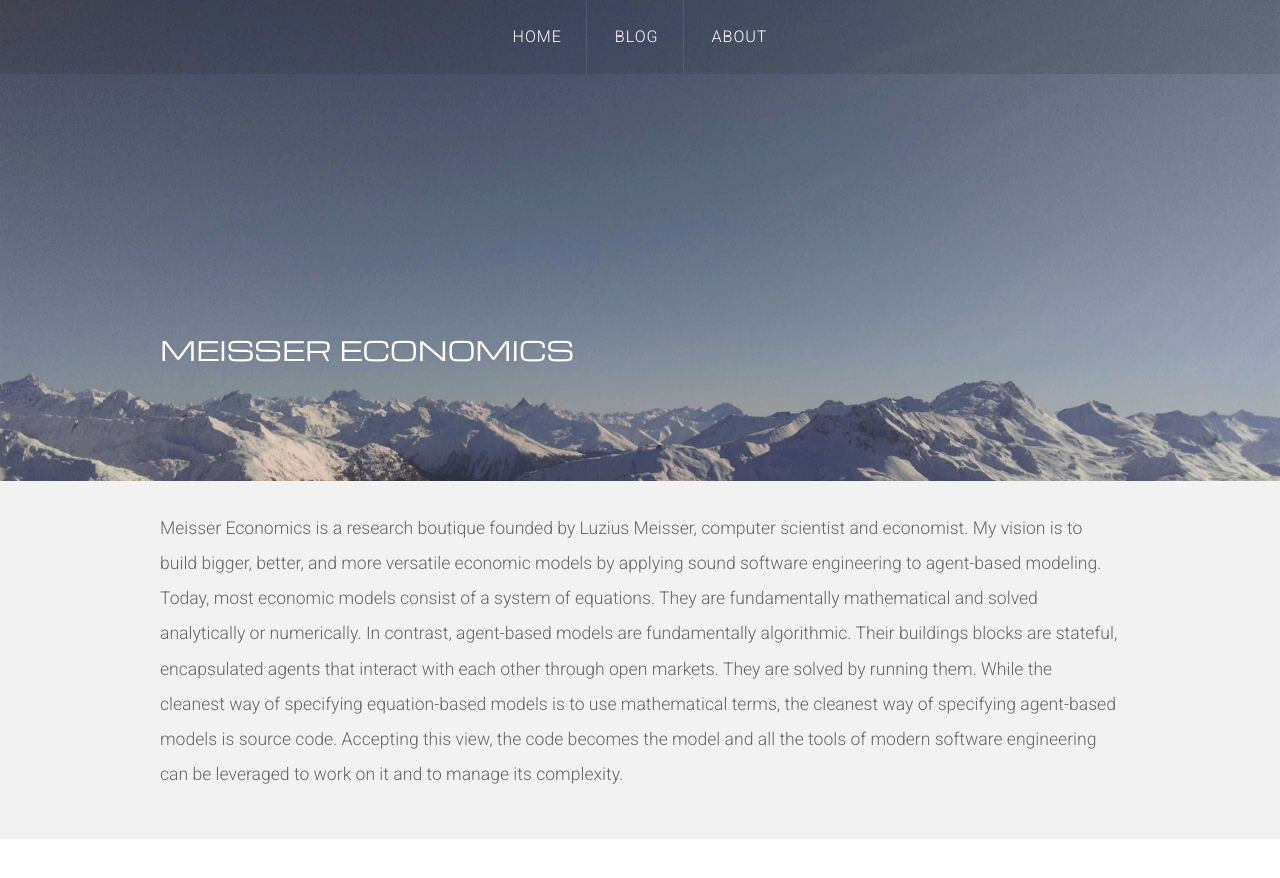
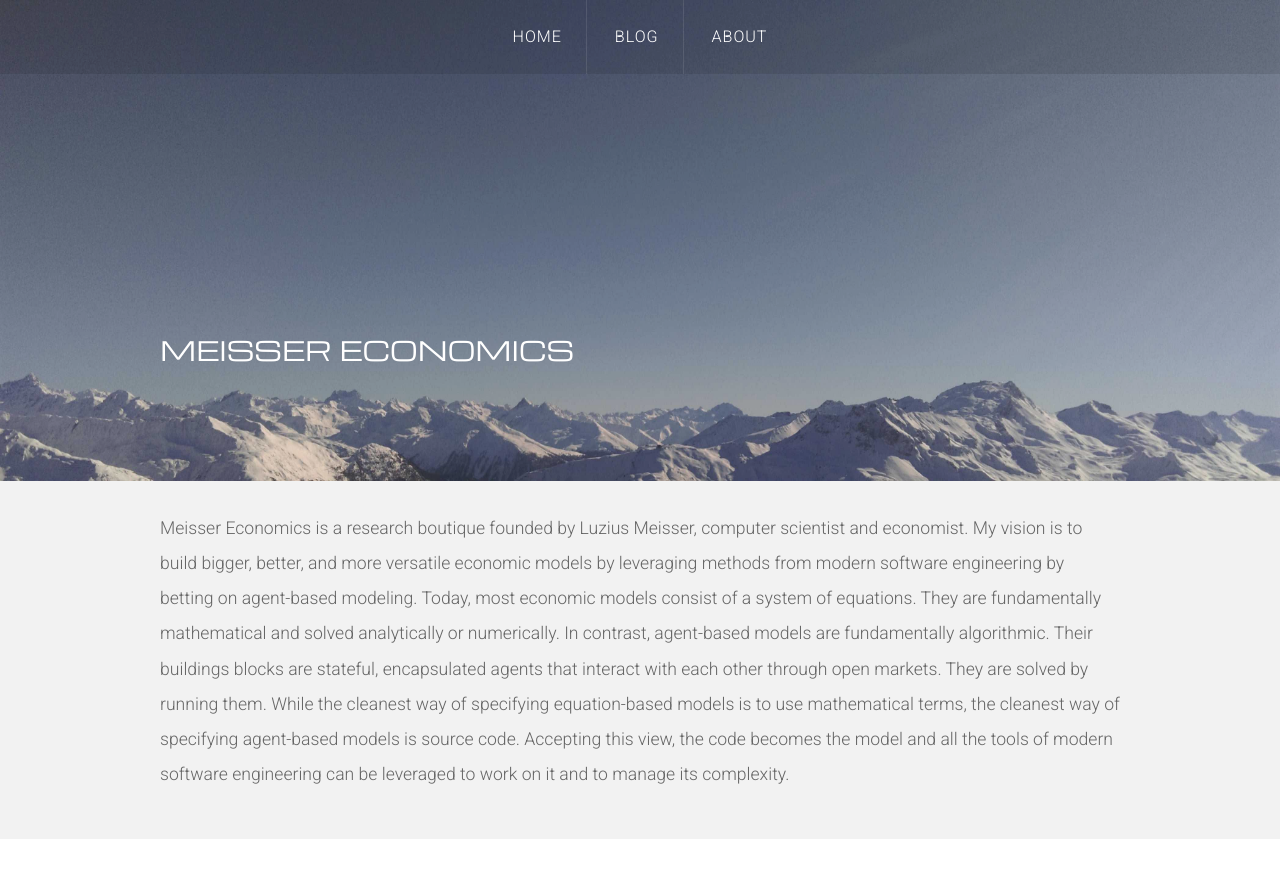
Before and after one commit to meisserecon/www, a Jekyll site: the page built from index.html, in a window 1280 px wide and 900 px high. Shown: the top 878 px of the window. Built offline with Jekyll 4.4.1, drawn with Linux system fonts in a browser that asks for light colours; nearby versions of some CDN libraries; library files that are not in the unit come from our copies; the list of posts is cut into pages by our own code; comment, search, counter and statistics services are not loaded.

Commit message:
back to old formulation

```diff
--- a/index.html
+++ b/index.html
@@ -7,7 +7,7 @@
 		<!--<header>
 			<h2>Welcome to Linear</h2>
 		</header>-->
-		<p>Meisser Economics is a research boutique founded by Luzius Meisser, computer scientist and economist. My vision is to build bigger, better, and more versatile economic models by applying sound software engineering to agent-based modeling. Today, most economic models consist of a system of equations. They are fundamentally mathematical and solved analytically or numerically. In contrast, agent-based models are fundamentally algorithmic. Their buildings blocks are stateful, encapsulated agents that interact with each other through open markets. They are solved by running them. While the cleanest way of specifying equation-based models is to use mathematical terms, the cleanest way of specifying agent-based models is source code. Accepting this view, the code becomes the model and all the tools of modern software engineering can be leveraged to work on it and to manage its complexity.</p>
+		<p>Meisser Economics is a research boutique founded by Luzius Meisser, computer scientist and economist. My vision is to build bigger, better, and more versatile economic models by leveraging methods from modern software engineering by betting on agent-based modeling. Today, most economic models consist of a system of equations. They are fundamentally mathematical and solved analytically or numerically. In contrast, agent-based models are fundamentally algorithmic. Their buildings blocks are stateful, encapsulated agents that interact with each other through open markets. They are solved by running them. While the cleanest way of specifying equation-based models is to use mathematical terms, the cleanest way of specifying agent-based models is source code. Accepting this view, the code becomes the model and all the tools of modern software engineering can be leveraged to work on it and to manage its complexity.</p>
 	</div>
 </div>
 
```
